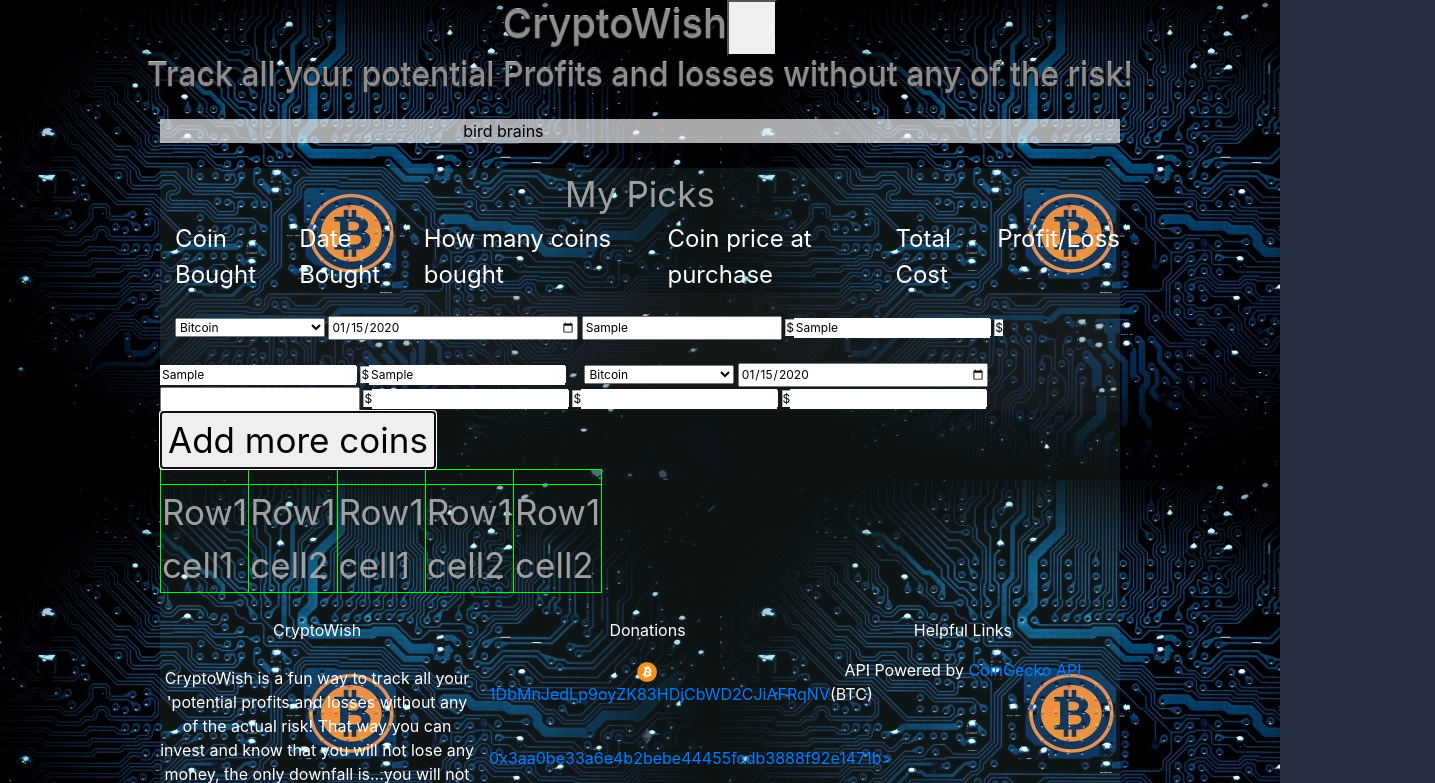
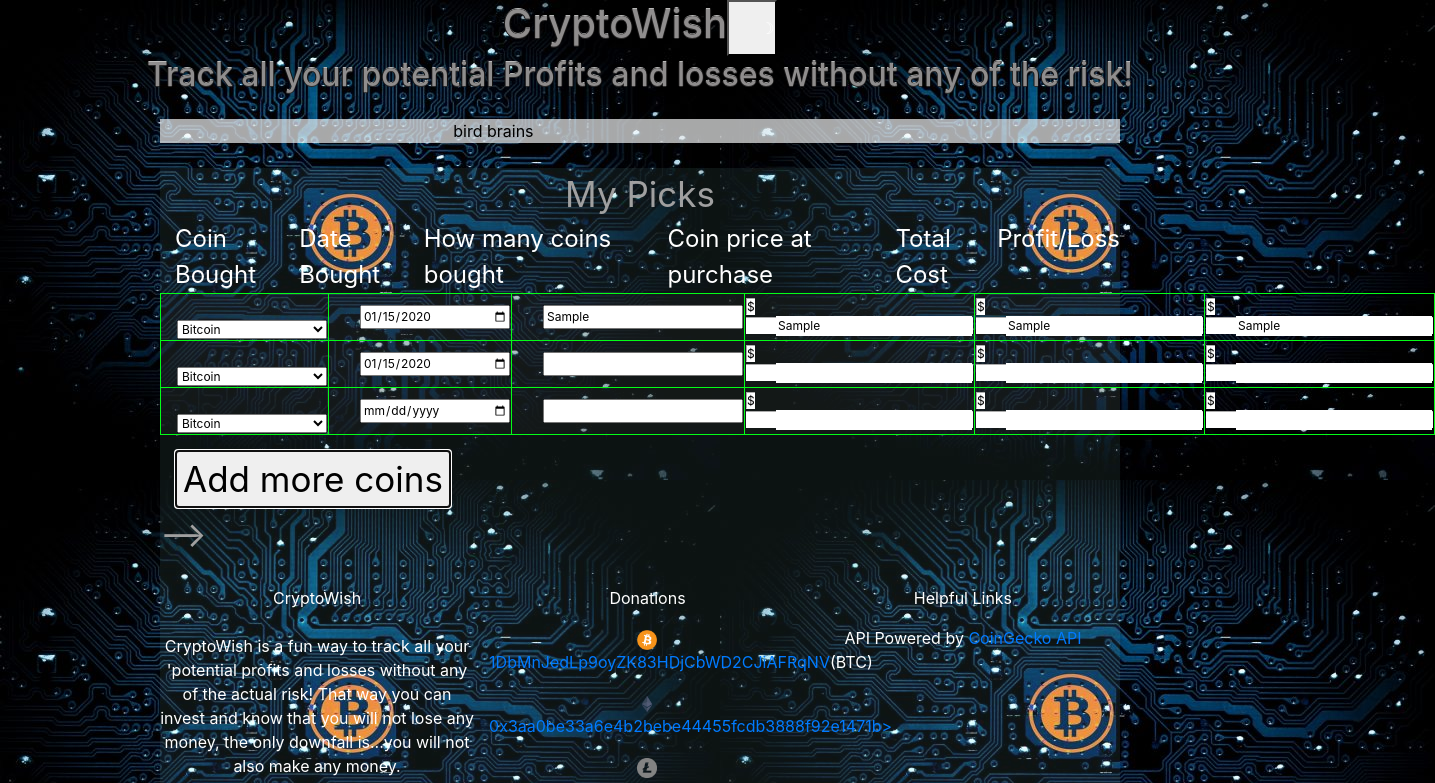
Before and after one commit to mikegomez/cryptowish, a plain HTML site: page index.html in a window 1280 px wide. Both pictures are taken after typing "2020-01-15", "Sample", "Sample", "Sample", "Sample", "2020-01-15" into the empty fields and a click on the button "Add more coins". Shown: the top 783 px of the page, 1435 px wide, since content can reach past the window. Drawn offline with nearby package versions, Linux system fonts and the light colour scheme; no server answers.

Commit message:
new row update + other asthetic changes

```diff
--- a/crypto.css
+++ b/crypto.css
@@ -3,7 +3,20 @@
     background-image:  url("./assets/images/bitcoin-1813503_1280-720x480.jpg")
 }
 
+input {
+    margin-left: 30px;
+}
 
+table, td {
+    border: 1px solid rgb(3, 253, 23);
+    /* height: 15px;
+    width: 15px */
+  }
+
+h1, h2 {
+    color: rgb(143, 141, 141);
+    text-shadow: -1px 0 rgb(24, 23, 23), 0 1px rgb(44, 43, 43), 1px 0 rgb(19, 18, 18), 0 -1px rgb(185, 185, 184);
+}
 
 #apicontainer {
     display: flex;
@@ -18,9 +31,15 @@
     color: black
 }
 
+#btcdonate {
+    width: 20px;
+    height: 20px;
+}
+
 #button1 {
    width: 50px;
 }
+
 #container2 {
     /* display: flex;
     align-content: center;
@@ -37,6 +56,9 @@
 #container3 {
     /*container holding add new row funtionality    */
     height: auto;
+    display: flex;
+    justify-content: space-evenly;
+
 
 }
 
@@ -45,7 +67,7 @@
 }
 
 #date1 {
-    width: 250px;
+    width: 150px;
 }
 
 #dropdown1 {
@@ -113,11 +135,7 @@
 
 }
 
-table, td {
-    border: 1px solid rgb(3, 253, 23);
-    height: 15px;
-    width: 15px
-  }
+
 #member {
     margin-left: 15px;
     margin-top: 15px;
@@ -147,6 +165,11 @@
 
     margin-left:25px;
     color: white;
+}
+
+#newrow {
+    margin-left: 15px;
+    margin-top: 15px;
 }
 
 .picks1 {
@@ -181,20 +204,16 @@
     justify-content: space-between;
 }
 
-h1, h2 {
-    color: rgb(143, 141, 141);
-    text-shadow: -1px 0 rgb(24, 23, 23), 0 1px rgb(44, 43, 43), 1px 0 rgb(19, 18, 18), 0 -1px rgb(185, 185, 184);
-
-    /* text-align: center; */
-}
 
 .currencyinput {
     border: 1px inset white;
     background-color: white;
-    color: black
+    color: black;
+
 }
 .currencyinput input {
     border: 0;
+
 }
 
 * {
@@ -203,10 +222,7 @@
             box-sizing: border-box;
   }
 
-  #btcdonate {
-      width: 20px;
-      height: 20px;
-  }
+
 
   /* @media screen and (min-width: 600px) {
     body {
--- a/index.html
+++ b/index.html
@@ -37,9 +37,12 @@
                     <div>Total Cost</div>
                   <div>Profit/Loss</div>
         </div>
-            <div id="space">
-              <form action="" method="POST">
-              <select id="dropdown1">
+        <div id="space">
+              <!-- <form action="" method="POST"> -->
+          <table id="myTable">
+            <tr>
+            <td>
+                <select id="dropdown1">
                 <option value="BTC" selected>Bitcoin</option>
                 <option value="ETH">Ethereum</option>
                 <option value="XRP">XRP</option>
@@ -50,16 +53,17 @@
                 <option value="ADA">Cardano</option>
                 <option value="TRX">Tron</option>
               </select>
-              <input type="date" id="date1" value="" name="dateBought" />
-                <input type="text" value="" name="Quantity bought"  class="number1"/>
-                <span class="currencyinput">$<input type="text"  class="number2" name="Price paid" value="" /></span>
-                  <span class="currencyinput">$<input type="text" value=""  name="Total Cost" class="number3"/></span>
-                    <span class="currencyinput">$<input type="text" value="" name="Profit/Loss"  class="number4" /></span>
-
+            </td>
+              <td><input type="date" id="date1" value="" name="dateBought" /></td>
+              <td><input type="text" value="" name="Quantity bought"  class="number1"/></td>
+              <td><span class="currencyinput">$<input type="text"  class="number2" name="Price paid" value="" /></span></td>
+              <td><span class="currencyinput">$<input type="text" value=""  name="Total Cost" class="number3"/></span></td>
+              <td> <span class="currencyinput">$<input type="text" value="" name="Profit/Loss"  class="number4" /></span></td>
+            </tr>
               <!--number (above) if needed -- code min="0" step="0.01" data-number-to-fixed="2" data-number-stepfactor="100"-->
                <!-- add another row option (JS?) -->
-
-               <select id="dropdown2">
+            <tr>
+            <td><select id="dropdown2">
                 <option value="BTC" selected>Bitcoin</option>
                 <option value="ETH">Ethereum</option>
                 <option value="XRP">XRP</option>
@@ -70,29 +74,30 @@
                 <option value="ADA">Cardano</option>
                 <option value="TRX">Tron</option>
               </select>
-              <input type="date" id="date1" value="" name="dateBought" />
-                <input type="text" value="" name="Quantity bought"  class="number5"/>
-                <span class="currencyinput">$<input type="text"  class="number6" name="Price paid" value="" /></span>
-                  <span class="currencyinput">$<input type="text" value=""  name="Total Cost" class="number7"/></span>
-                  <span class="currencyinput">$<input type="text" value="" name="Profit/Loss"  class="number8" /></span>
-                  <br />
-              </form>
-          </div>
+            </td>
+            <td><input type="date" id="date1" value="" name="dateBought" /></td>
+            <td><input type="text" value="" name="Quantity bought"  class="number5"/></td>
+            <td><span class="currencyinput">$<input type="text"  class="number6" name="Price paid" value="" /></span></td>
+            <td><span class="currencyinput">$<input type="text" value=""  name="Total Cost" class="number7"/></span></td>
+            <td><span class="currencyinput">$<input type="text" value="" name="Profit/Loss"  class="number8" /></span></td>
+            </tr> <!-- </form> -->
+            </table>
 
+        </div>
           <!-- add new row section -->
-
-        <div id="container3">
-          <table id="myTable">
+          <div style="display: block"><button type="submit" id="newrow">Add more coins</button></div>
+         <!-- <div id="container3">  -->
+          <!-- <div><table id="myTable">
             <tr>
-              <td>Row1 cell1</td>
-              <td>Row1 cell2</td>
-              <td>Row1 cell1</td>
-              <td>Row1 cell2</td>
-              <td>Row1 cell2</td>
+                    <td>Row1</td>
+                    <td>Row1</td>
+                    <td>Row1</td>
+                    <td>Row1</td>
+                    <td>Row1</td>
+                    <td>Row1</td>
             </tr>
-              <button id="newrow" onclick="addnewrow()">Add more coins</button>
-          </table>
-        </div>
+          </table></div>
+        </div> --> -->
 
       <!-- footer -->
 
@@ -111,21 +116,31 @@
           </footer>
       </div>
     </div>
-
+</div>
 
   <script src="./cryptowishmain.js"></script>
   <script>
 
-function addnewrow() {
-  let table =  document.getElementById('myTable');
-  let row = table.insertRow(0);
-  let cell1 = row.insertCell(0);
-  let cell2 = row.insertCell(1);
-  let cell3 = row.insertCell(2);
-  let cell4 = row.insertCell(3);
-  let cell5 = row.insertCell(4);
+$('#newrow').click(runtask);
 
+function runtask() {
+    $("#myTable > tbody").append("<tr><td>" + '<select id="dropdown2"><option value="BTC" selected>Bitcoin</option><option value="ETH">Ethereum</option><option value="XRP">XRP</option><option value="LTC">Litecoin</option><option value="EOS">EOS</option><option value="BCH">Bitcoin Cash</option><option value="XLM">Stellar</option><option value="ADA">Cardano</option><option value="TRX">Tron</option></select>'  + "</td><td>" + '<input type="date" id="date1" value="" name="dateBought" />' + "</td><td>" + '<input type="text" value="" name="Quantity bought"  class="number1"/>' + "</td><td>" + '<span class="currencyinput">$<input type="text"  class="number2" name="Price paid" value="" /></span>' + "</td><td>" + '<span class="currencyinput">$<input type="text" value=""  name="Total Cost" class="number3"/></span>' + "</td> + <td>" + '<span class="currencyinput">$<input type="text" value="" name="Profit/Loss"  class="number4" /></span>' + "</td></tr>");
 }
+// trainData.on("child_added", function(childSnapshot, prevChildKey){
+//   $("#trainTable > tbody").append("<tr><td>" + trainName + "</td><td>" + destination + "</td><td>" + "Every " + frequency + " minutes" + "</td><td>" + nextTrainConverted + "</td><td>" + tMinutesTillTrain + "</td></tr>");
+
+// });
+
+// function addnewrow() {
+//   let table =  document.getElementById('myTable');
+//   let row = table.insertRow(0);
+//   let cell1 = row.insertCell(0);
+//   let cell2 = row.insertCell(1);
+//   let cell3 = row.insertCell(2);
+//   let cell4 = row.insertCell(3);
+//   let cell5 = row.insertCell(4);
+
+// }
 // $(document).ready(function() {
 // var queryURL = "https://pro-api.coinmarketcap.com/v1/cryptocurrency/listings/latest?CMC_PRO_API_KEY=Y50c21e04-ba24-4f94-93a5-7d6ee709d647";
 
```
Also changed, not shown: assets/cryptowish.html (renamed from cryptowish.html, +21 -17 lines), README.md.
